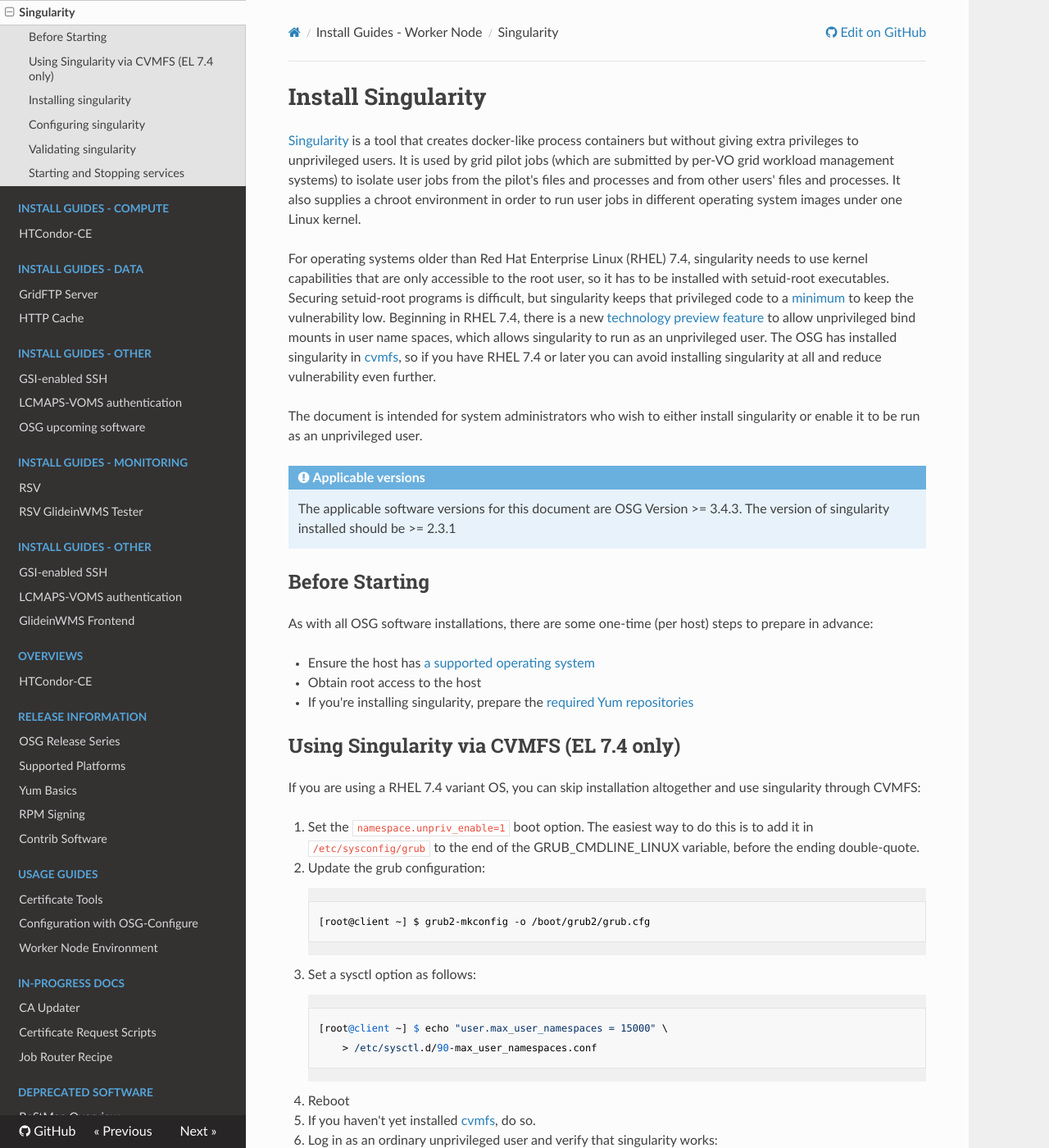
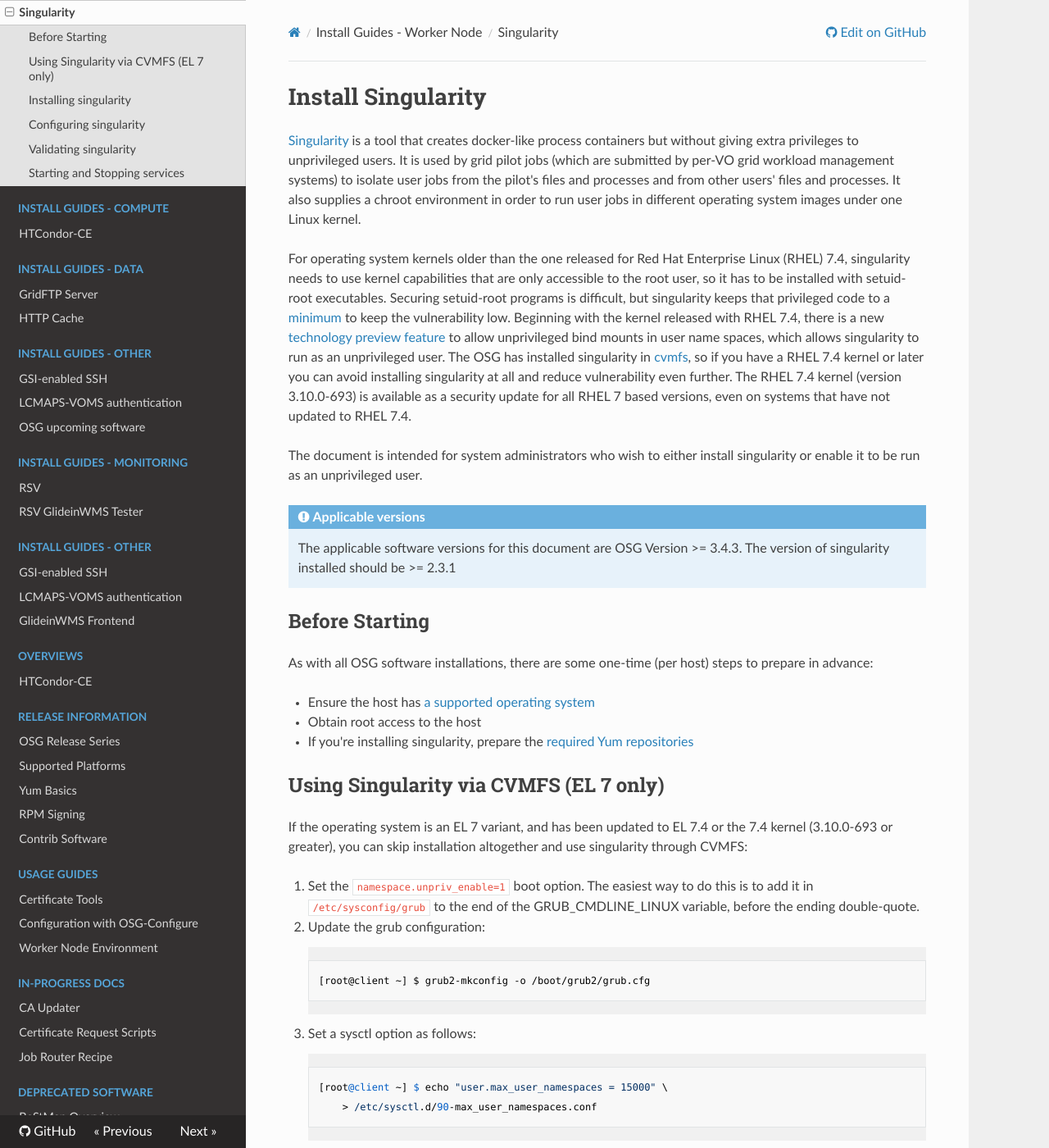
Before and after one commit to osg-htc/docs, an MkDocs documentation site: the page built from docs/worker-node/install-singularity.md, in a window 1280 px wide and 1400 px high. Shown: the whole window at 82% size. Built offline with MkDocs 1.6.1, drawn with Linux system fonts in a browser that asks for light colours; nearby versions of some CDN libraries; old or Windows-style settings are respelled for this version of MkDocs.

Commit message:
update singularity document to cover pre EL7.4

```diff
--- a/docs/worker-node/install-singularity.md
+++ b/docs/worker-node/install-singularity.md
@@ -9,19 +9,24 @@
 and processes.  It also supplies a chroot environment in order to run
 user jobs in different operating system images under one Linux kernel.
 
-For operating systems older than Red Hat Enterprise Linux (RHEL) 7.4,
+For operating system kernels older than the one released for
+Red Hat Enterprise Linux (RHEL) 7.4,
 singularity needs to use kernel capabilities that are only accessible
 to the root user, so it has to be installed with setuid-root
 executables.  Securing setuid-root programs is difficult, but singularity
 keeps that privileged code to a
 [minimum](http://singularity.lbl.gov/docs-security) to keep the
-vulnerability low.  Beginning in RHEL 7.4, there is a new
+vulnerability low.  Beginning with the kernel released with RHEL 7.4,
+there is a new
 [technology preview feature](https://access.redhat.com/documentation/en-US/Red_Hat_Enterprise_Linux/7/html-single/7.4_Release_Notes/index.html#technology_previews_kernel)
 to allow unprivileged bind mounts in user name spaces, which allows
 singularity to run as an unprivileged user.  The OSG has installed
-singularity in [cvmfs](install-cvmfs), so if you have RHEL 7.4 or later you
+singularity in [cvmfs](install-cvmfs), so if you have a RHEL 7.4 kernel
+or later you
 can avoid installing singularity at all and reduce vulnerability even
-further.
+further.  The RHEL 7.4 kernel (version 3.10.0-693) is available as a
+security update for all RHEL 7 based versions, even on systems that
+have not updated to RHEL 7.4.
 
 The document is intended for system administrators who wish to either
 install singularity or enable it to be run as an unprivileged user.
@@ -40,10 +45,11 @@
 - Obtain root access to the host
 - If you're installing singularity, prepare the [required Yum repositories](../common/yum)
 
-## Using Singularity via CVMFS (EL 7.4 only)
+## Using Singularity via CVMFS (EL 7 only)
 
-If you are using a RHEL 7.4 variant OS, you can skip installation
-altogether and use singularity through CVMFS:
+If the operating system is an EL 7 variant, and has been updated to EL
+7.4 or the 7.4 kernel (3.10.0-693 or greater), you can skip
+installation altogether and use singularity through CVMFS:
 
 1. Set the `namespace.unpriv_enable=1` boot option.  The easiest way
     to do this is to add it in `/etc/sysconfig/grub` to the end of the
```
